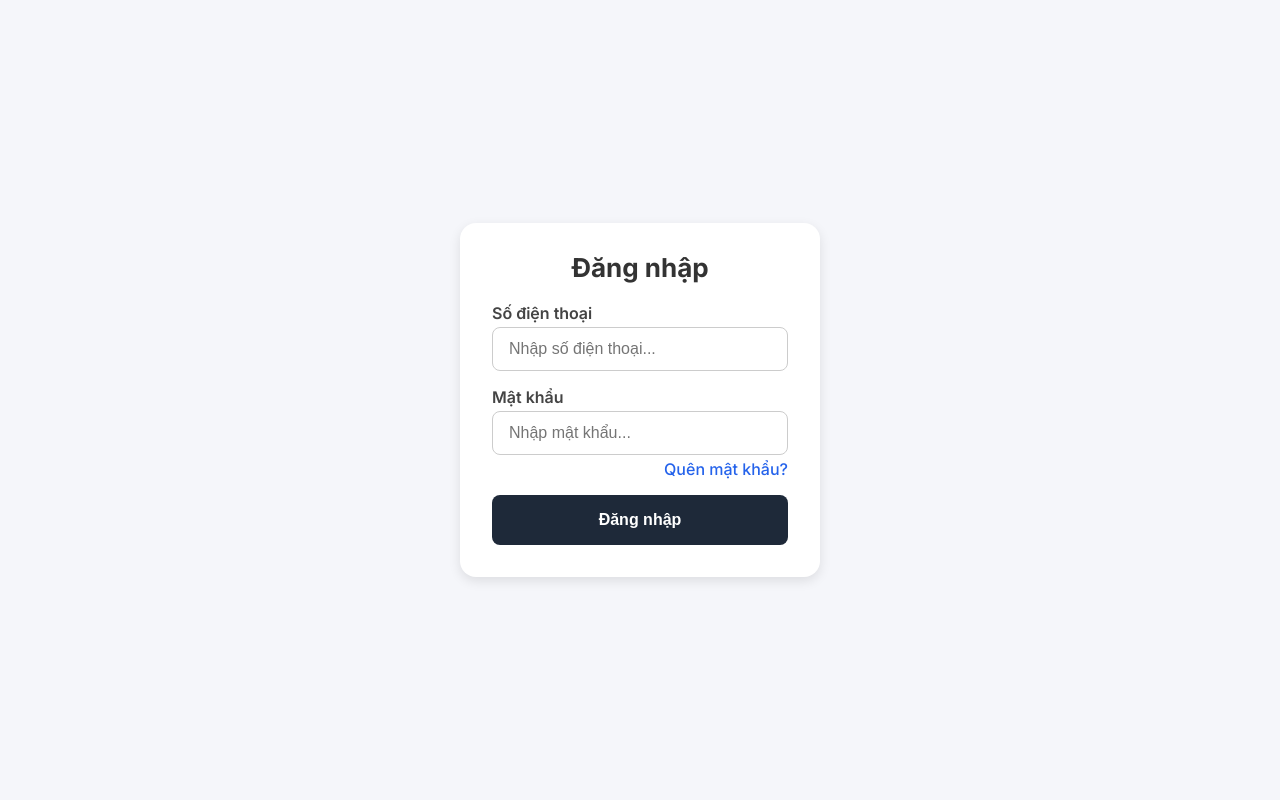
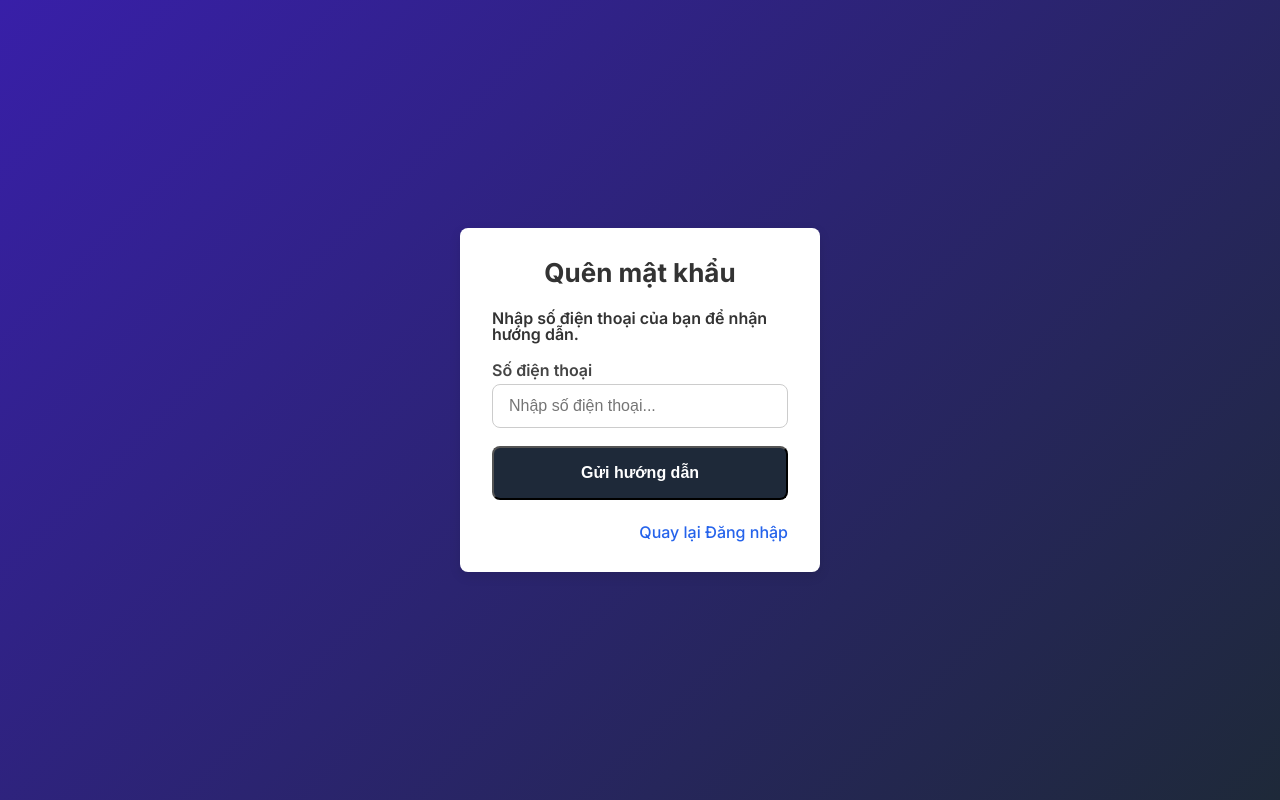
Before and after one commit to HuangKha097/school-bus-system, a React (Vite) app in the folder client/: page /forgot-password in a window 1280 px wide. Before the commit this address led to /login. Built offline with nearby package versions, Linux system fonts and the light colour scheme.

Commit message:
ForgotPasswordPage#1

```diff
--- a/client/src/App.jsx
+++ b/client/src/App.jsx
@@ -3,6 +3,7 @@ import ManagerPage from "./pages/ManagerPage";
 import ParentPage from "./pages/ParentPage";
 import DriverPage from "./pages/DriverPage";
 import LoginPage from "./pages/LoginPage";
+import ForgotPasswordPage from "./pages/ForgotPasswordPage";
 import { jwtDecode } from "jwt-decode";
 import { Routes, Route, Navigate } from "react-router-dom";
 
@@ -43,6 +44,10 @@ function App() {
                     <Route
                         path="/login"
                         element={<LoginPage setRole={setRole} />}
+                    />
+                    <Route
+                        path="/forgot-password"
+                        element={<ForgotPasswordPage />}
                     />
                     <Route
                         path="*"
--- a/client/src/assets/css/common/LoginPage.module.scss
+++ b/client/src/assets/css/common/LoginPage.module.scss
@@ -3,23 +3,24 @@
     align-items: center;
     justify-content: center;
     min-height: 100vh;
-    background: #f5f6fa;
+    background: #431fa8;
+    background: linear-gradient(135deg, #381fa8, rgb(30, 41, 57));
 }
 
 .card {
     width: 100%;
-    max-width: 36rem; // 360px
+    max-width: 36rem;
     background: #fff;
-    border-radius: 1.6rem; // 16px
-    padding: 3.2rem; // 32px
+    border-radius: 0.8rem;
+    padding: 3.2rem;
     box-shadow: 0 0.4rem 1.2rem rgba(0, 0, 0, 0.1);
 }
 
 .title {
-    font-size: 2.6rem; // 26px (to hơn chút so với 22px)
+    font-size: 2.6rem;
     font-weight: 700;
     text-align: center;
-    margin-bottom: 2.4rem; // 24px
+    margin-bottom: 2.4rem;
     color: #333;
 }
 
@@ -30,17 +31,23 @@
 }
 
 .label {
-    font-size: 1.6rem; // 16px (to hơn trước)
-    font-weight: 600; // nhấn mạnh
+    font-size: 1.6rem;
+    font-weight: 600;
     margin-bottom: 0.6rem;
     display: flex;
     flex-direction: column;
     color: #444;
 }
 
+.subtitle {
+    font-size: 1.6rem;
+    font-weight: 600;
+    margin-bottom: 2rem;
+    color: #333;
+}
 .input {
     width: 100%;
-    padding: 1.2rem 1.6rem; // rộng hơn 12px, 14px
+    padding: 1.2rem 1.6rem;
     border: 0.1rem solid #ccc;
     border-radius: 0.8rem;
     font-size: 1.6rem; // 16px
@@ -60,7 +67,6 @@
     color: #fff;
     font-size: 1.6rem;
     font-weight: 600; // nhấn mạnh nút bấm
-    border: none;
     border-radius: 0.8rem;
     cursor: pointer;
     transition: background 0.2s ease;
--- /dev/null
+++ b/client/src/pages/ForgotPasswordPage.jsx
@@ -0,0 +1,74 @@
+import React, { useState } from "react";
+import classNames from "classnames/bind";
+import styles from "../assets/css/common/LoginPage.module.scss";
+import * as UserService from "../service/UserService";
+import toast, { Toaster } from "react-hot-toast";
+import { Link } from "react-router-dom";
+
+const cx = classNames.bind(styles);
+
+const ForgotPasswordPage = () => {
+    const [formData, setFormData] = useState({ phone: "" });
+
+    const handleForgotPassword = async (values) => {
+        try {
+            console.log("Forgot password for:", values);
+
+            toast.success(
+                "Nếu số điện thoại tồn tại, bạn sẽ nhận được hướng dẫn đặt lại mật khẩu."
+            );
+        } catch (error) {
+            console.error("Forgot password error:", error);
+            toast.error("Đã xảy ra lỗi. Vui lòng thử lại!");
+        }
+    };
+
+    const handleSubmit = (e) => {
+        e.preventDefault();
+        handleForgotPassword(formData);
+    };
+
+    const handleChange = (e) => {
+        const { name, value } = e.target;
+        setFormData({ ...formData, [name]: value });
+    };
+
+    return (
+        <div className={cx("wrapper")}>
+            <div className={cx("card")}>
+                <h2 className={cx("title")}>Quên mật khẩu</h2>
+
+                <p className={cx("subtitle")}>
+                    Nhập số điện thoại của bạn để nhận hướng dẫn.
+                </p>
+
+                <form className={cx("form")} onSubmit={handleSubmit}>
+                    <div>
+                        <label className={cx("label")}>Số điện thoại</label>
+                        <input
+                            name="phone"
+                            type="tel"
+                            placeholder="Nhập số điện thoại..."
+                            className={cx("input")}
+                            value={formData.phone}
+                            onChange={handleChange}
+                        />
+                    </div>
+
+                    <button type="submit" className={cx("button")}>
+                        Gửi hướng dẫn
+                    </button>
+
+                    <div className={cx("forgotWrapper")}>
+                        <Link to={"/login"} className={cx("forgotLink")}>
+                            Quay lại Đăng nhập
+                        </Link>
+                    </div>
+                </form>
+            </div>
+            <Toaster position="top-right" reverseOrder={false} />
+        </div>
+    );
+};
+
+export default ForgotPasswordPage;
--- a/client/src/pages/LoginPage.jsx
+++ b/client/src/pages/LoginPage.jsx
@@ -3,7 +3,7 @@ import classNames from "classnames/bind";
 import styles from "../assets/css/common/LoginPage.module.scss";
 import * as UserService from "../service/UserService";
 import toast, { Toaster } from "react-hot-toast";
-
+import { Link } from "react-router-dom";
 const cx = classNames.bind(styles);
 
 const LoginPage = () => {
@@ -70,9 +70,12 @@ const LoginPage = () => {
                         />
 
                         <div className={cx("forgotWrapper")}>
-              <a href="/forgot-password" className={cx("forgotLink")}>
+                            <Link
+                                to={"/forgot-password"}
+                                className={cx("forgotLink")}
+                            >
                                 Quên mật khẩu?
-              </a>
+                            </Link>
                         </div>
                     </div>
 
```
Lines whose indentation alone changed are shown as unchanged.
